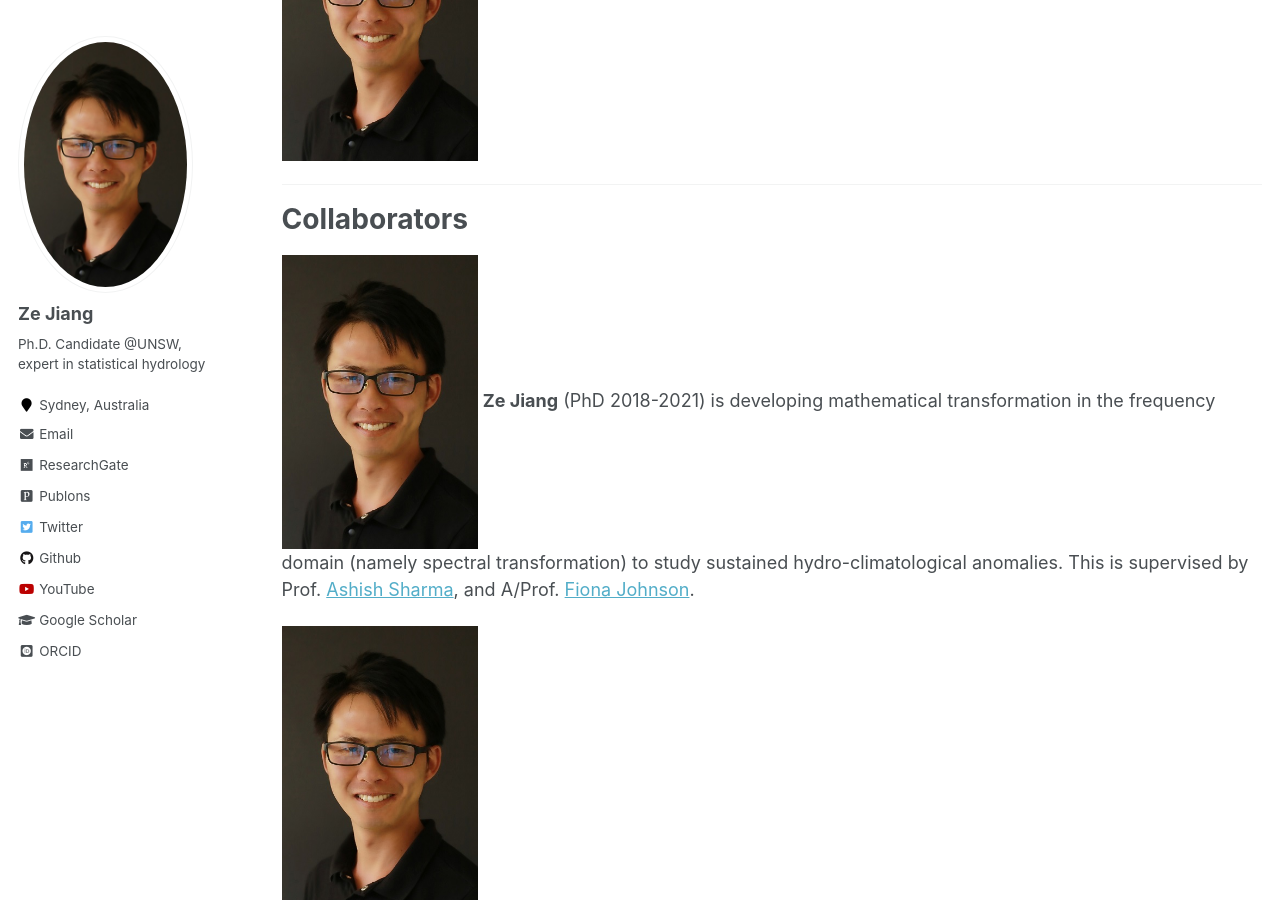
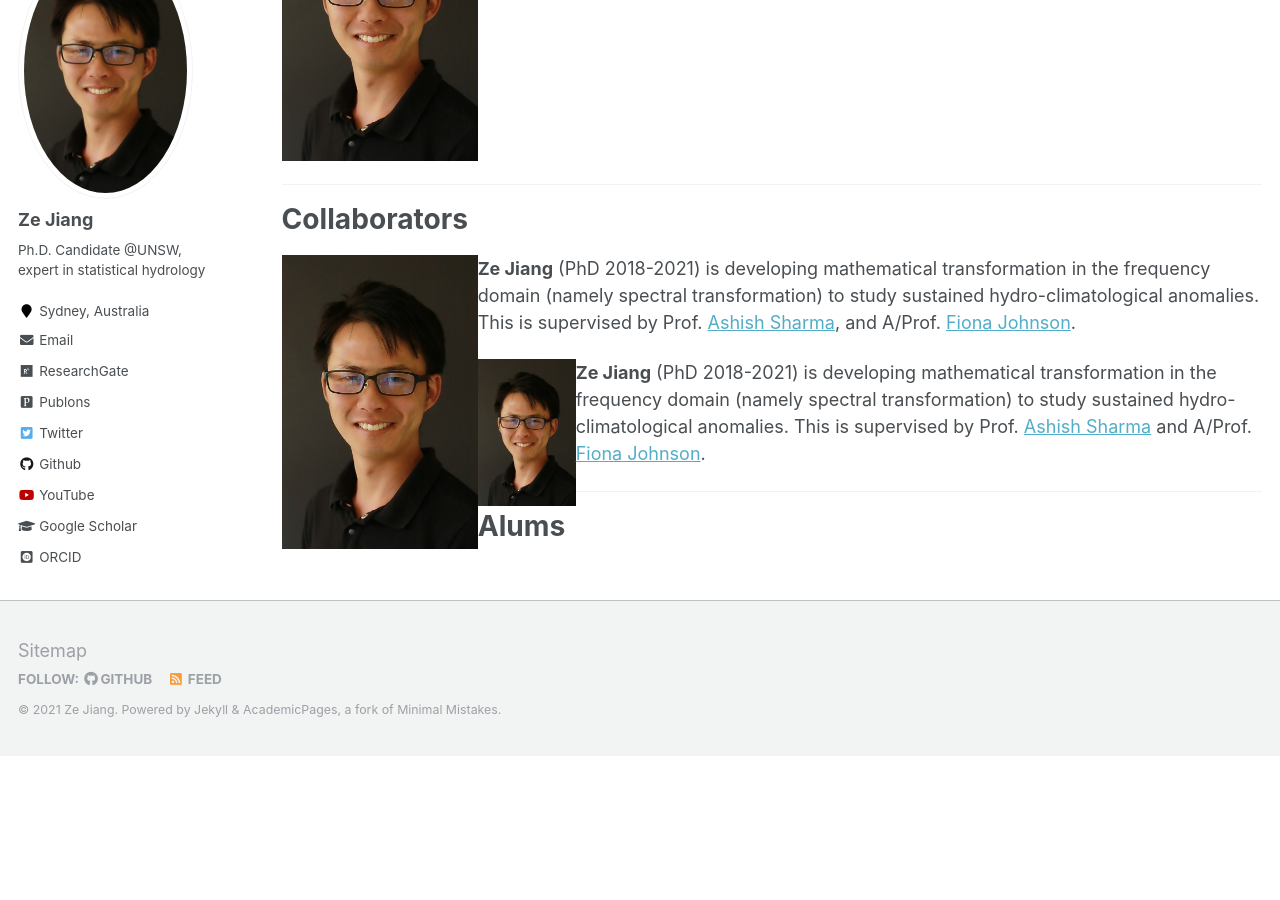
Before and after one commit to zejiang-unsw/zejiang-unsw.github.io, a Jekyll site: the page built from _pages/people.md, in a window 1280 px wide and 900 px high, scrolled down 576 px. Built offline with Jekyll 4.4.1, drawn with Linux system fonts in a browser that asks for light colours; some web fonts are replaced; after the commit the page ends 1332 px from its top, so only the background shows below that.

Commit message:
Update people.md

```diff
--- a/_pages/people.md
+++ b/_pages/people.md
@@ -21,13 +21,12 @@
 ======
 <div>
 
-<p><img style="float: left;" src='/images/profile.jpg' style='height: 20%; width: 20%; object-fit: contain'>
+<p><img align="left" src='/images/profile.jpg' style='height: 20%; width: 20%; object-fit: contain'>
 <strong>Ze Jiang</strong> (PhD 2018-2021) is developing mathematical transformation in the frequency domain (namely spectral transformation) to study sustained hydro-climatological anomalies. This is supervised by Prof. <a href="https://scholar.google.com.au/citations?user=C_9ndbcAAAAJ&hl=en" target="_blank" rel="noopener">Ashish Sharma</a>, and A/Prof. <a href="https://scholar.google.com.au/citations?user=PYu5v4YAAAAJ&hl=en" target="_blank" rel="noopener">Fiona Johnson</a>.</p>
 
 </div>
 
-<img style="float: left;" src='/images/profile.jpg' style='height: 20%; width: 20%; object-fit: contain'>
-
+<img align="left" src='/images/profile.jpg' style='height: 10%; width: 10%; object-fit: contain'>
 **Ze Jiang** (PhD 2018-2021) is developing mathematical transformation in the frequency domain (namely spectral transformation) to study sustained hydro-climatological anomalies. This is supervised by Prof. [Ashish Sharma](https://scholar.google.com.au/citations?user=C_9ndbcAAAAJ&hl=en) and A/Prof. [Fiona Johnson](https://scholar.google.com.au/citations?user=PYu5v4YAAAAJ&hl=en).
 
 <hr>
```
